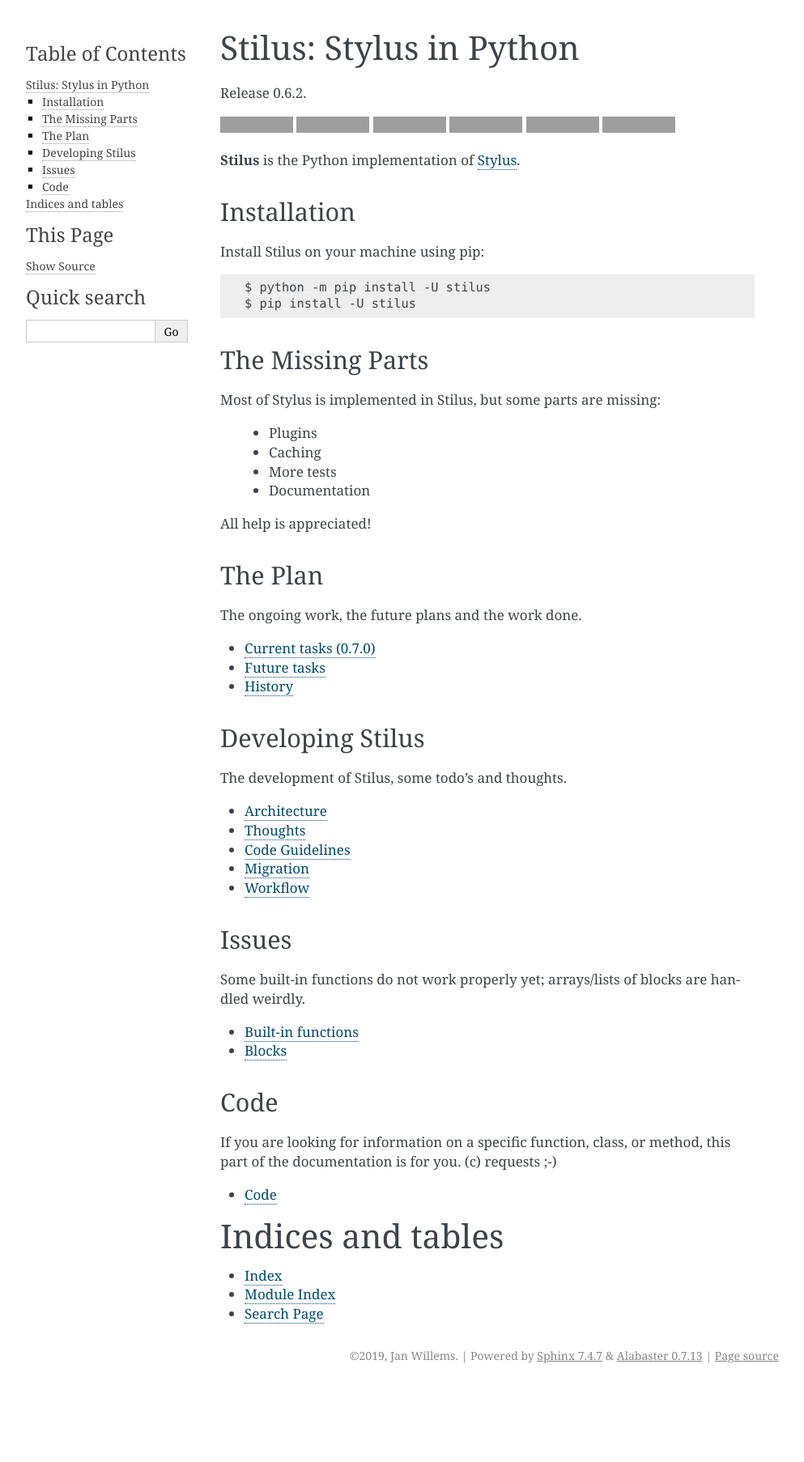
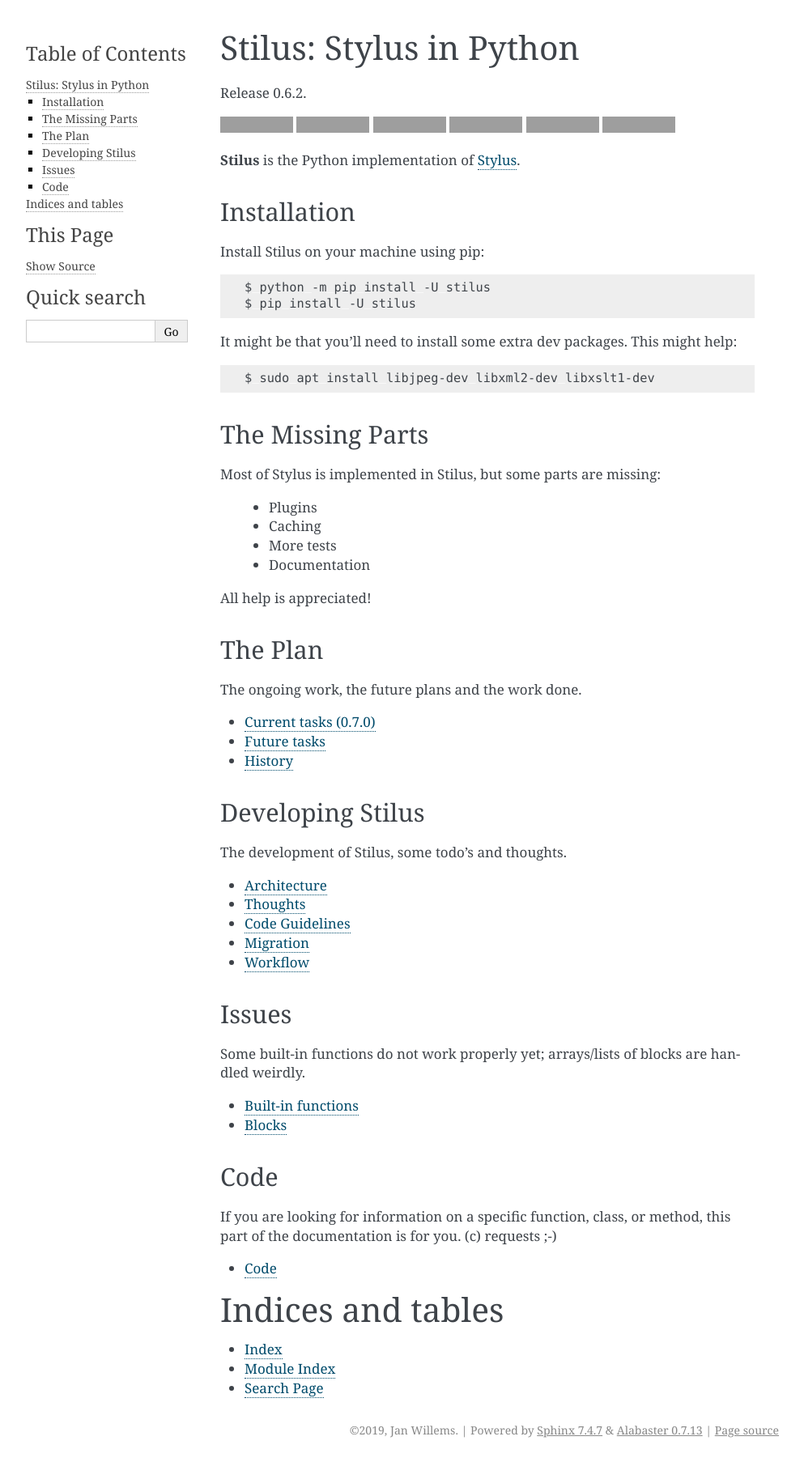
Before and after one commit to jw/stilus, a Sphinx documentation site: the page built from docs/index.rst, in a window 1280 px wide. Shown: the whole page at 81% size, without its empty margins (148-1141 px from the left). Built offline with Sphinx 7.4.7, drawn with Linux system fonts in a browser that asks for light colours; before the commit the page ends 1714 px from its top, so only the background shows below that; grey boxes are pictures that could not be loaded.

Commit message:
Little more documentation of the installation.

```diff
--- a/docs/index.rst
+++ b/docs/index.rst
@@ -37,6 +35,12 @@
 
  $ python -m pip install -U stilus
  $ pip install -U stilus
+
+It might be that you'll need to install some extra dev packages. This might help:
+
+.. code-block:: bash
+
+ $ sudo apt install libjpeg-dev libxml2-dev libxslt1-dev
 
 The Missing Parts
 -----------------
```
Also changed, not shown: other parts of docs/index.rst (+0 -2 lines).
